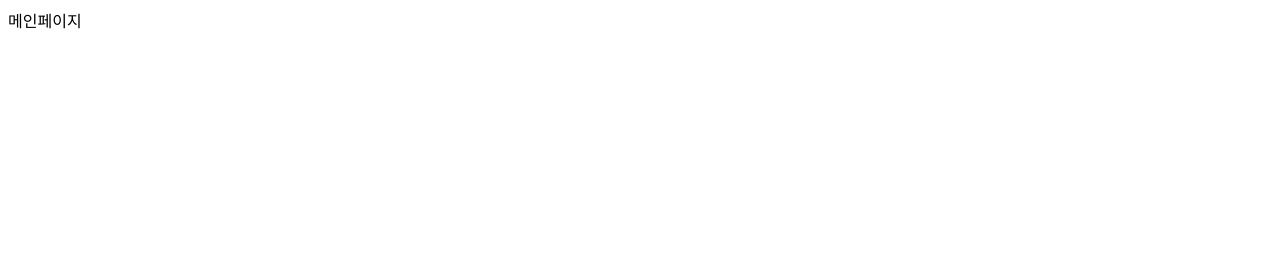
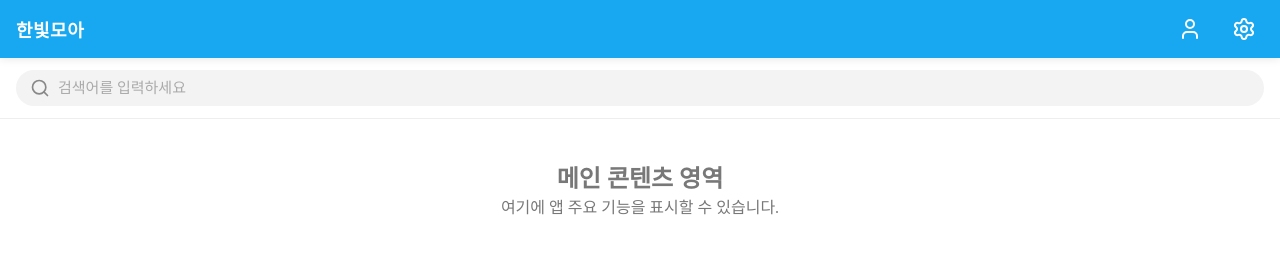
Before and after one commit to mckydot/creative_hanbit, a plain HTML site: page web/main.html in a window 1280 px wide. Drawn offline with nearby package versions, Linux system fonts and the light colour scheme; a web font is replaced by a local one.

Commit message:
메인페이지 navbar 생성

```diff
--- /dev/null
+++ b/web/css/main.css
@@ -0,0 +1,122 @@
+/* ============================= */
+/* 상단 내브바 (기존 유지) */
+/* ============================= */
+.navbar {
+    position: fixed;
+    top: 0;
+    left: 0;
+    width: 100%;
+    height: 58px;
+    background-color: var(--sky2);
+    display: flex;
+    justify-content: space-between;
+    align-items: center;
+    padding: 0 16px;
+    color: white;
+    box-shadow: 0 2px 8px rgba(0, 0, 0, 0.08);
+    z-index: 1000;
+}
+
+.app-name {
+    font-family: 'Juache';
+    font-size: 18px;
+    font-weight: 700;
+    letter-spacing: 0.5px;
+}
+
+.navbar-right {
+    display: flex;
+    align-items: center;
+    gap: 14px;
+}
+
+.icon-btn {
+    background: none;
+    border: none;
+    color: white;
+    cursor: pointer;
+    padding: 8px;
+    display: flex;
+    align-items: center;
+    justify-content: center;
+    border-radius: 50%;
+    transition: background 0.2s ease;
+}
+
+.icon-btn:hover {
+    background: rgba(255, 255, 255, 0.15);
+}
+
+.icon-btn i {
+    width: 22px;
+    height: 22px;
+}
+
+/* ============================= */
+/* 검색창 섹션 */
+/* ============================= */
+.search-section {
+    margin-top: 58px;
+    /* 네브바 높이만큼 띄움 */
+    padding: 12px 16px;
+    background: #ffffff;
+    border-bottom: 1px solid #eee;
+}
+
+.search-box {
+    display: flex;
+    align-items: center;
+    background: #f3f3f3;
+    border-radius: 25px;
+    padding: 8px 14px;
+}
+
+.search-box .search-icon {
+    width: 20px;
+    height: 20px;
+    color: #888;
+    margin-right: 8px;
+}
+
+.search-box input {
+    flex: 1;
+    border: none;
+    background: transparent;
+    outline: none;
+    font-size: 15px;
+    color: #333;
+    font-family: 'Juache';
+}
+
+.search-box input::placeholder {
+    color: #aaa;
+}
+
+/* ============================= */
+/* 메인 콘텐츠 */
+/* ============================= */
+.content {
+    margin-top: 20px;
+    padding: 20px;
+    font-family: 'Juache';
+    text-align: center;
+}
+
+/* ============================= */
+/* 반응형 */
+/* ============================= */
+@media (max-width: 480px) {
+    .navbar {
+        height: 54px;
+        padding: 0 12px;
+    }
+
+    .search-section {
+        margin-top: 54px;
+        padding: 10px 12px;
+    }
+
+    .search-box {
+        padding: 7px 12px;
+    }
+}
--- a/web/js/main.js
+++ b/web/js/main.js
@@ -1,39 +1,14 @@
-// 간단한 인터랙션: 비어있는 필드 검사, 버튼 토글
-        (function () {
-            const email = document.getElementById('email');
-            const pass = document.getElementById('password');
-            const login = document.getElementById('loginBtn');
-            const signup = document.getElementById('signupBtn');
+const myPage = document.getElementById("mypage-btn");
+const settings = document.getElementById("settings-btn");
 
-            function validate() {
-                // 단순 체크: 이메일과 비밀번호가 있으면 활성화
-                const ok = email.value.trim() !== '' && pass.value.trim() !== '';
-                login.disabled = !ok;
-            }
+lucide.createIcons(); // Lucide 아이콘 렌더링
 
-            // 초기 상태
-            validate();
+myPage.addEventListener("click", function (e) {
+  e.preventDefault();
+  location.href = "myPage.html";
+});
 
-            email.addEventListener('input', validate);
-            pass.addEventListener('input', validate);
-
-            login.addEventListener('click', function (e) {
-                e.preventDefault();
-                // 여기서 실제 로그인 API 호출하면 됩니다.
-                alert('로그인 시도\n이메일: ' + email.value.trim());
-            });
-
-            signup.addEventListener('click', function (e) {
-                e.preventDefault();
-                // 회원가입 페이지로 이동하거나 모달 열기 등
-                alert('회원가입 화면으로 이동합니다.');
-                location.href = 'register.html';
-            });
-
-            // 키보드 엔터로 로그인 (간단)
-            [email, pass].forEach(el => el.addEventListener('keydown', (ev) => {
-                if (ev.key === 'Enter' && !login.disabled) {
-                    login.click();
-                }
-            }));
-        })();
+settings.addEventListener("click", function (e) {
+  e.preventDefault();
+  location.href = "setting.html";
+});
--- a/web/main.html
+++ b/web/main.html
@@ -1,11 +1,48 @@
 <!DOCTYPE html>
-<html lang="en">
+<html lang="ko">
+
 <head>
     <meta charset="UTF-8">
     <meta name="viewport" content="width=device-width, initial-scale=1.0">
     <title>한빛모아 || 메인 페이지</title>
+    <link rel="stylesheet" href="./css/style.css">
+    <link rel="stylesheet" href="./css/main.css">
+    <script src="https://unpkg.com/lucide@latest"></script>
 </head>
+
 <body>
-    메인페이지
+    <!-- ✅ 상단 내브바 -->
+    <header class="navbar">
+        <div class="navbar-left">
+            <h1 class="app-name">한빛모아</h1>
+        </div>
+
+        <div class="navbar-right">
+            <button class="icon-btn" id="mypage-btn" aria-label="마이페이지">
+                <i data-lucide="user"></i>
+            </button>
+            <button class="icon-btn" id="settings-btn" aria-label="설정">
+                <i data-lucide="settings"></i>
+            </button>
+        </div>
+    </header>
+
+    <!-- ✅ 검색창 -->
+    <section class="search-section">
+        <div class="search-box">
+            <i data-lucide="search" class="search-icon"></i>
+            <input type="text" id="searchInput" placeholder="검색어를 입력하세요" />
+        </div>
+    </section>
+
+    <!-- ✅ 메인 콘텐츠 -->
+    <main class="content">
+        <h2>메인 콘텐츠 영역</h2>
+        <p>여기에 앱 주요 기능을 표시할 수 있습니다.</p>
+    </main>
+
+    <script src="./js/main.js">
+    </script>
 </body>
+
 </html>
```
Also changed, not shown: web/index.html (+1 -1 lines), web/js/login.js (added, +39 -0 lines), web/myPage.html (added), web/setting.html (added).
